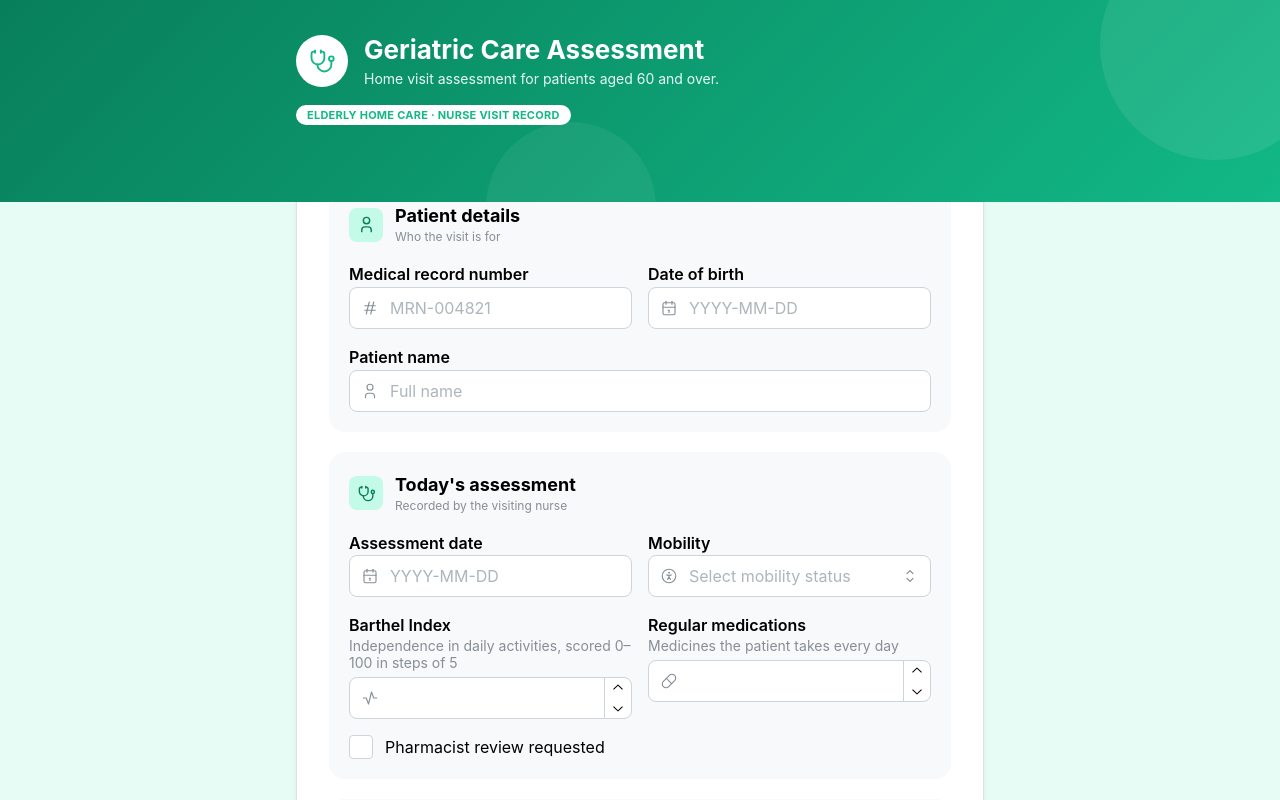
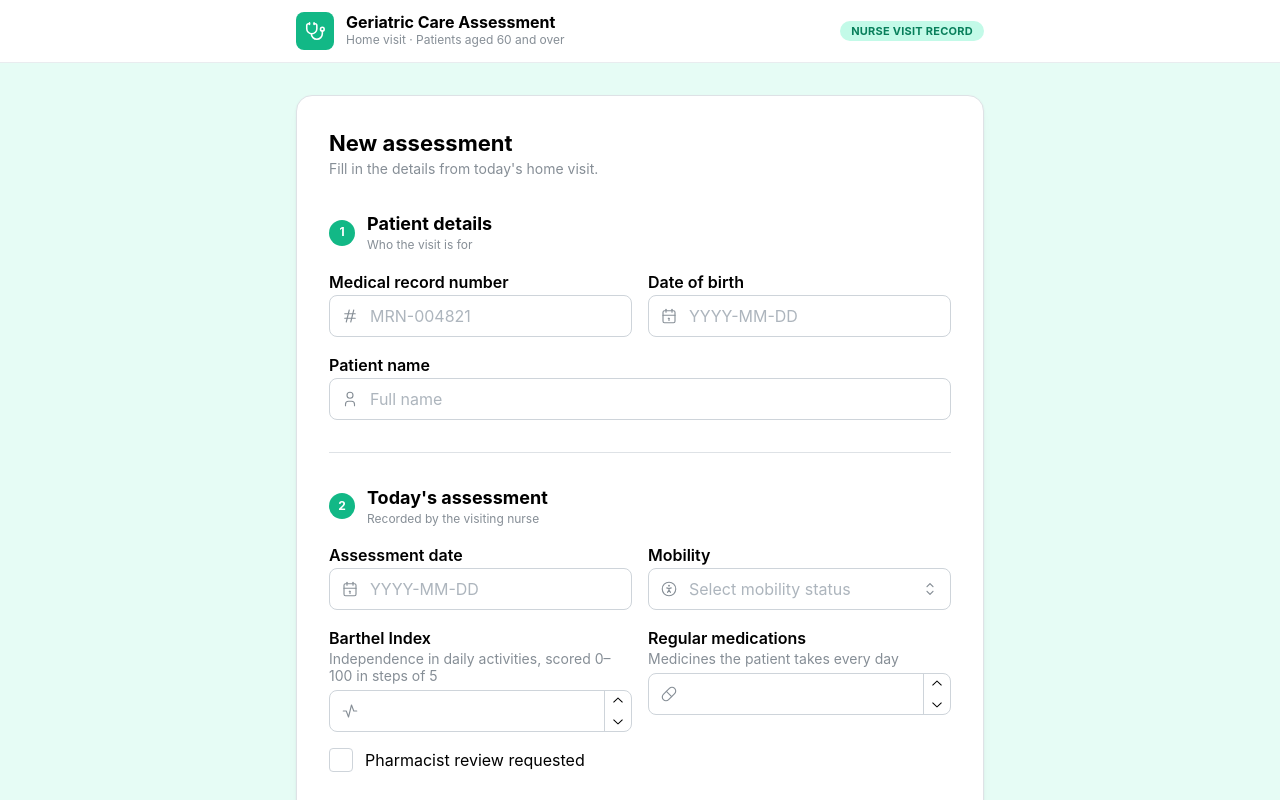
Before and after one commit to Ankit500ak/geriatric-assessment-form, a React (Vite) app: page / in a window 1280 px wide. Shown: the top 800 px of the page. Built offline with nearby package versions, Linux system fonts and the light colour scheme.

Commit message:
feat: redesign with a top navbar and a premium record card

```diff
--- a/src/features/assessment/AssessmentCard.tsx
+++ b/src/features/assessment/AssessmentCard.tsx
@@ -16,10 +16,7 @@ function CardField({ label, value }: { label: string; value: string }) {
   );
 }
 
-/**
- * The saved assessment, presented as a patient record card. The entrance
- * animation and light sweep live in index.css (.assessment-card).
- */
+// The saved assessment as a record card. The reveal animation is in index.css.
 export function AssessmentCard({ assessment }: { assessment: Assessment }) {
   const date = (iso: string) => dayjs(iso).format('DD MMM YYYY');
 
@@ -31,10 +28,36 @@ export function AssessmentCard({ assessment }: { assessment: Assessment }) {
       style={{
         borderRadius: 'var(--mantine-radius-lg)',
         background:
-          'linear-gradient(120deg, var(--mantine-color-teal-9) 0%, var(--mantine-color-teal-7) 55%, var(--mantine-color-teal-6) 100%)',
-        boxShadow: 'var(--mantine-shadow-lg)',
+          'linear-gradient(125deg, var(--mantine-color-teal-9) 0%, var(--mantine-color-teal-7) 58%, var(--mantine-color-teal-6) 100%)',
+        boxShadow: 'var(--mantine-shadow-lg), inset 0 0 0 1px rgb(255 255 255 / 14%)',
       }}
     >
+      {/* Hologram circles, like the ones printed on real ID cards. */}
+      <Box
+        aria-hidden
+        style={{
+          position: 'absolute',
+          top: -46,
+          right: 34,
+          width: 128,
+          height: 128,
+          borderRadius: '50%',
+          background: 'rgb(255 255 255 / 9%)',
+        }}
+      />
+      <Box
+        aria-hidden
+        style={{
+          position: 'absolute',
+          top: -18,
+          right: 96,
+          width: 84,
+          height: 84,
+          borderRadius: '50%',
+          background: 'rgb(255 255 255 / 7%)',
+        }}
+      />
+
       <Group justify="space-between" align="flex-start" wrap="nowrap">
         <Group gap="sm" wrap="nowrap">
           <ThemeIcon size={40} radius="xl" variant="white" color="teal">
@@ -42,9 +65,9 @@ export function AssessmentCard({ assessment }: { assessment: Assessment }) {
           </ThemeIcon>
           <div>
             <Text fw={700} c="white" lh={1.15}>
-              Geriatric Care Assessment
+              Geriatric Care
             </Text>
-            <Text size="xs" c="teal.1" tt="uppercase" style={{ letterSpacing: 1 }}>
+            <Text size="xs" c="teal.1" tt="uppercase" style={{ letterSpacing: 1.4 }}>
               Home visit record card
             </Text>
           </div>
@@ -54,7 +77,24 @@ export function AssessmentCard({ assessment }: { assessment: Assessment }) {
         </Badge>
       </Group>
 
-      <Text size="xs" tt="uppercase" fw={600} c="teal.2" mt="xl" style={{ letterSpacing: 0.8 }}>
+      <Group gap="md" mt="xl" align="center">
+        {/* Card chip, purely decorative. */}
+        <Box
+          aria-hidden
+          w={42}
+          h={30}
+          style={{
+            borderRadius: 7,
+            background: 'linear-gradient(135deg, #ffe08a 0%, #d9a62e 100%)',
+            boxShadow: 'inset 0 0 0 1px rgb(0 0 0 / 15%)',
+          }}
+        />
+        <Text c="teal.0" size="lg" fw={600} style={{ letterSpacing: 2.5 }}>
+          {assessment.mrn}
+        </Text>
+      </Group>
+
+      <Text size="xs" tt="uppercase" fw={600} c="teal.2" mt="lg" style={{ letterSpacing: 0.8 }}>
         Patient name
       </Text>
       <Text fw={700} c="white" size="xl" lh={1.2}>
@@ -62,7 +102,6 @@ export function AssessmentCard({ assessment }: { assessment: Assessment }) {
       </Text>
 
       <SimpleGrid cols={{ base: 2, sm: 3 }} spacing="lg" mt="lg">
-        <CardField label="MRN" value={assessment.mrn} />
         <CardField label="Date of birth" value={date(assessment.dateOfBirth)} />
         <CardField label="Assessment date" value={date(assessment.assessmentDate)} />
         <CardField label="Mobility" value={mobilityLabel(assessment.mobility)} />
@@ -77,17 +116,9 @@ export function AssessmentCard({ assessment }: { assessment: Assessment }) {
       </SimpleGrid>
 
       <Group justify="space-between" align="flex-end" mt="xl">
-        {/* Card chip, purely decorative. */}
-        <Box
-          aria-hidden
-          w={42}
-          h={30}
-          style={{
-            borderRadius: 7,
-            background: 'linear-gradient(135deg, #ffe08a 0%, #d9a62e 100%)',
-            boxShadow: 'inset 0 0 0 1px rgb(0 0 0 / 15%)',
-          }}
-        />
+        <Text size="xs" c="teal.1" tt="uppercase" style={{ letterSpacing: 1.2 }}>
+          Valid for home-visit care
+        </Text>
         {/* Scannable strip, purely decorative. */}
         <Box
           aria-hidden
--- a/src/features/assessment/AssessmentForm.tsx
+++ b/src/features/assessment/AssessmentForm.tsx
@@ -4,7 +4,6 @@ import {
   IconAccessible,
   IconActivity,
   IconCalendar,
-  IconCalendarPlus,
   IconCheck,
   IconHash,
   IconPill,
@@ -17,6 +16,7 @@ import {
   Button,
   Checkbox,
   Container,
+  Divider,
   Group,
   NumberInput,
   Paper,
@@ -56,18 +56,20 @@ interface AssessmentFormProps {
 }
 
 function SectionHeading({
-  icon: Icon,
+  step,
   title,
   description,
 }: {
-  icon: typeof IconUser;
+  step: number;
   title: string;
   description: string;
 }) {
   return (
     <Group gap="sm" mb="md">
-      <ThemeIcon variant="light" color="teal" radius="md" size="lg">
-        <Icon size={19} stroke={1.8} />
+      <ThemeIcon size={26} radius="xl" color="teal">
+        <Text size="xs" fw={700} c="white">
+          {step}
+        </Text>
       </ThemeIcon>
       <div>
         <Title order={4}>{title}</Title>
@@ -84,9 +86,7 @@ export function AssessmentForm({ onSave }: AssessmentFormProps) {
   const [saved, setSaved] = useState<Assessment | null>(null);
 
   const form = useForm({
-    // Controlled on purpose: with the uncontrolled default, setValues (the
-    // sample-patient button) updates the state but does not repaint the
-    // date, select, number and checkbox inputs.
+    // Controlled mode, so "Load sample patient" repaints every input.
     mode: 'controlled',
     initialValues,
     validate: schemaResolver(assessmentSchema),
@@ -114,70 +114,40 @@ export function AssessmentForm({ onSave }: AssessmentFormProps) {
     <>
       <Box
         component="header"
-        pt="xl"
-        pb={76}
-        style={{
-          position: 'relative',
-          overflow: 'hidden',
-          background:
-            'linear-gradient(135deg, var(--mantine-color-teal-9) 0%, var(--mantine-color-teal-6) 100%)',
-        }}
+        bg="white"
+        style={{ borderBottom: '1px solid var(--mantine-color-gray-2)' }}
       >
-        {/* Soft decorative circles in the header band. */}
-        <Box
-          aria-hidden
-          style={{
-            position: 'absolute',
-            top: -70,
-            right: -50,
-            width: 230,
-            height: 230,
-            borderRadius: '50%',
-            background: 'rgb(255 255 255 / 8%)',
-          }}
-        />
-        <Box
-          aria-hidden
-          style={{
-            position: 'absolute',
-            bottom: -90,
-            left: '38%',
-            width: 170,
-            height: 170,
-            borderRadius: '50%',
-            background: 'rgb(255 255 255 / 6%)',
-          }}
-        />
-        <Container size="sm" style={{ position: 'relative' }}>
-          <Group gap="md" wrap="nowrap">
-            <ThemeIcon size={52} radius="xl" variant="white" color="teal">
-              <IconStethoscope size={28} stroke={1.6} />
+        <Container size="sm" py="sm">
+          <Group justify="space-between">
+            <Group gap="sm" wrap="nowrap">
+              <ThemeIcon size={38} radius="md" color="teal">
+                <IconStethoscope size={22} stroke={1.7} />
               </ThemeIcon>
               <div>
-              <Title order={1} c="white" size="h2">
+                <Text fw={700} lh={1.15}>
                   Geriatric Care Assessment
-              </Title>
-              <Text c="teal.0" size="sm" mt={2}>
-                Home visit assessment for patients aged 60 and over.
+                </Text>
+                <Text size="xs" c="dimmed">
+                  Home visit · Patients aged 60 and over
                 </Text>
               </div>
             </Group>
-          <Badge variant="white" color="teal" mt="md" size="md">
-            Elderly home care · Nurse visit record
+            <Badge variant="light" color="teal" size="md">
+              Nurse visit record
             </Badge>
+          </Group>
         </Container>
       </Box>
 
-      <Container size="sm" style={{ marginTop: -52 }} pb="xl">
+      <Container size="sm" py="xl">
         <Paper withBorder shadow="sm" radius="lg" p="xl">
+          <Title order={3}>New assessment</Title>
+          <Text size="sm" c="dimmed" mb="xl">
+            Fill in the details from today's home visit.
+          </Text>
+
           <form onSubmit={form.onSubmit(handleSubmit)}>
-            <Stack gap="lg">
-              <Box p="lg" style={{ borderRadius: 'var(--mantine-radius-lg)' }} bg="gray.0">
-                <SectionHeading
-                  icon={IconUser}
-                  title="Patient details"
-                  description="Who the visit is for"
-                />
+            <SectionHeading step={1} title="Patient details" description="Who the visit is for" />
             <Stack gap="md">
               <SimpleGrid cols={{ base: 1, sm: 2 }} spacing="md">
                 <TextInput
@@ -207,11 +177,11 @@ export function AssessmentForm({ onSave }: AssessmentFormProps) {
                 {...form.getInputProps('patientName')}
               />
             </Stack>
-              </Box>
 
-              <Box p="lg" style={{ borderRadius: 'var(--mantine-radius-lg)' }} bg="gray.0">
+            <Divider my="xl" />
+
             <SectionHeading
-                  icon={IconStethoscope}
+              step={2}
               title="Today's assessment"
               description="Recorded by the visiting nurse"
             />
@@ -264,11 +234,11 @@ export function AssessmentForm({ onSave }: AssessmentFormProps) {
                 {...form.getInputProps('pharmacistReviewRequested', { type: 'checkbox' })}
               />
             </Stack>
-              </Box>
 
-              <Box p="lg" style={{ borderRadius: 'var(--mantine-radius-lg)' }} bg="gray.0">
+            <Divider my="xl" />
+
             <SectionHeading
-                  icon={IconCalendarPlus}
+              step={3}
               title="Follow-up & consent"
               description="Next steps after this visit"
             />
@@ -290,7 +260,8 @@ export function AssessmentForm({ onSave }: AssessmentFormProps) {
                 {...form.getInputProps('consentObtained', { type: 'checkbox' })}
               />
             </Stack>
-              </Box>
+
+            <Divider my="xl" />
 
             <Group>
               <Button
@@ -313,14 +284,13 @@ export function AssessmentForm({ onSave }: AssessmentFormProps) {
                 Load sample patient
               </Button>
             </Group>
-            </Stack>
           </form>
 
           {saved && <AssessmentCard assessment={saved} />}
         </Paper>
 
-        <Text ta="center" size="xs" c="dimmed" mt="md">
-          Demo form — no patient information is stored or sent anywhere.
+        <Text ta="center" size="xs" c="dimmed" mt="lg">
+          Geriatric Care Assessment · Home Visit Programme
         </Text>
       </Container>
     </>
--- a/src/index.css
+++ b/src/index.css
@@ -3,8 +3,7 @@ body {
   background-color: var(--mantine-color-teal-0);
 }
 
-/* The saved-assessment card rises in with a slight 3D tilt, then a band of
-   light sweeps across it once — the polished reveal used on card UIs. */
+/* Saved-card reveal: rises in with a tilt, then one light sweep across it. */
 @keyframes card-in {
   from {
     opacity: 0;
```
Also changed, not shown: 1 other file (tests, documents, lock files or other folders). Lines whose indentation alone changed are shown as unchanged.
